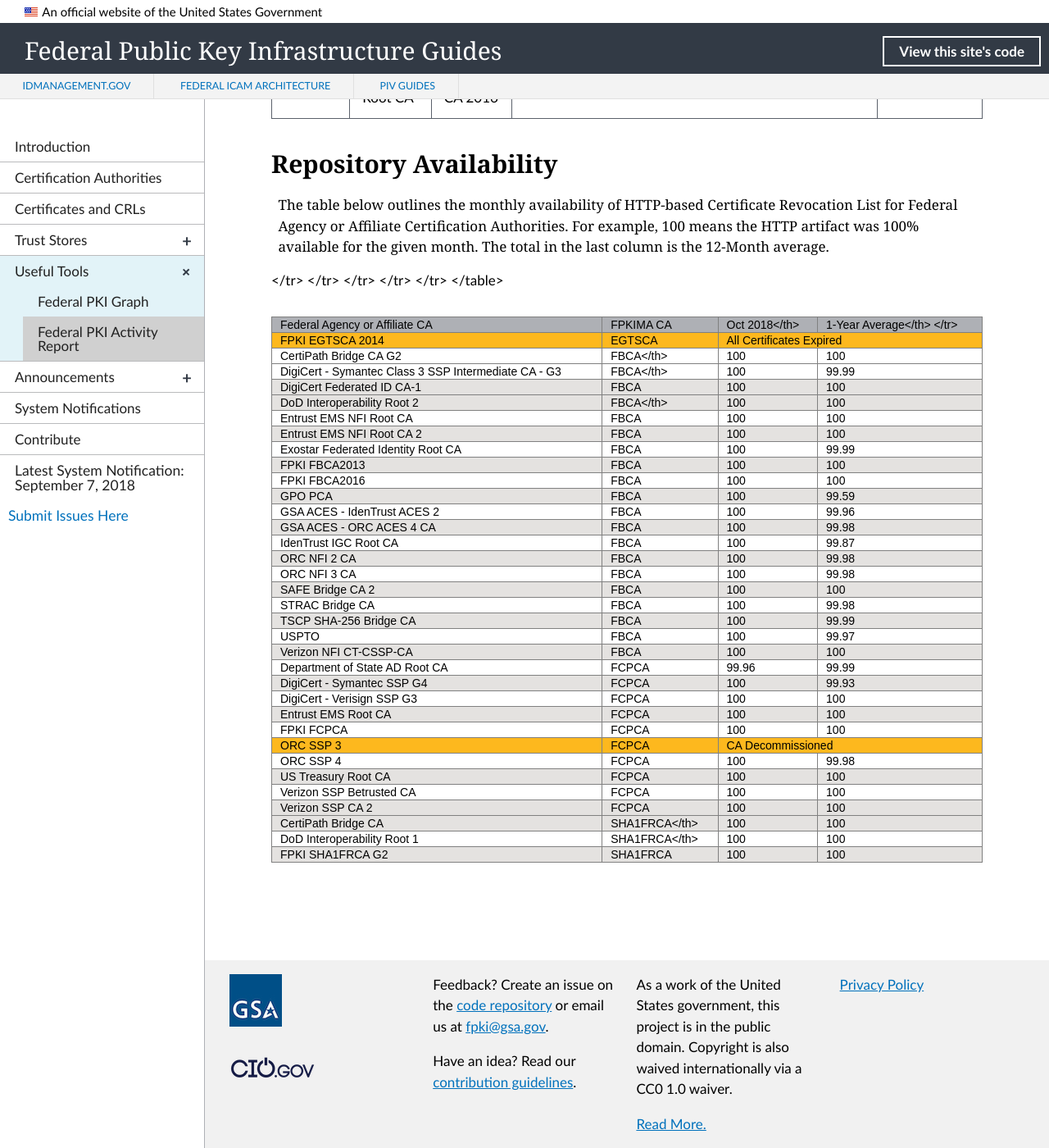
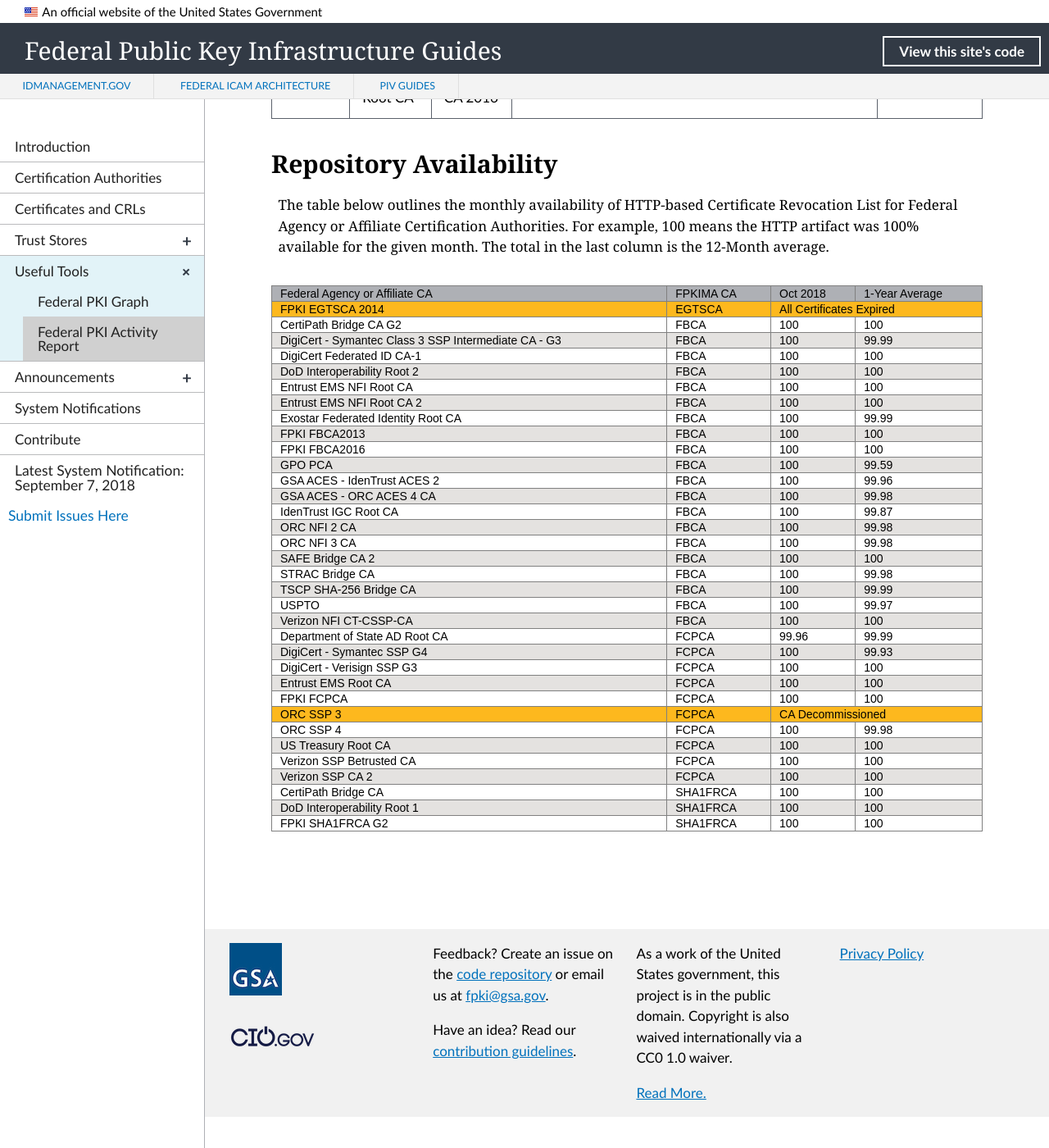
Before and after one commit to GSA/fpki-guides, a Jekyll site: the page built from _tools/03_fpki_activity_report.md, in a window 1280 px wide and 1400 px high, scrolled down 2929 px. Shown: the whole window at 82% size. Built offline with Jekyll 4.4.1, drawn with Linux system fonts in a browser that asks for light colours; nearby versions of some CDN libraries; library files that are not in the unit come from our copies; after the commit the page ends 4291 px from its top, so only the background shows below that.

Commit message:
Update alternating colors and brackets

```diff
--- a/_includes/fpkiar-repo-table.html
+++ b/_includes/fpkiar-repo-table.html
@@ -9,10 +9,10 @@
 </style>
 <table class="tg">
     <tr>
-        <th nowrap class="tg-llyw">Federal Agency or Affiliate CA</th>
-        <th nowrap class="tg-llyw">FPKIMA CA</th>
-        <td class="tg-llyw">Oct 2018</th>
-        <td class="tg-llyw">1-Year Average</th>
+        <th class="tg-llyw">Federal Agency or Affiliate CA</th>
+        <td class="tg-llyw">FPKIMA CA</td>
+        <td class="tg-llyw">Oct 2018</td>
+        <td class="tg-llyw">1-Year Average</td>
     </tr>
     <tr>
         <td class="tg-1i2r">FPKI EGTSCA 2014</td>
@@ -20,151 +20,151 @@
         <td class="tg-1i2r" colspan="13">All Certificates Expired</td>
     </tr>
     <tr>
-        <td nowrap class="tg-0pky">CertiPath Bridge CA G2</td>
-        <td class="tg-0pky">FBCA</th>
+        <td class="tg-0pky">CertiPath Bridge CA G2</td>
+        <td class="tg-0pky">FBCA</td>
         <td class="tg-0pky">100</td>
         <td class="tg-0pky">100</td>
     </tr>
     <tr>
-        <td nowrap class="tg-0pky">DigiCert - Symantec Class 3 SSP Intermediate CA - G3</td>
-        <td class="tg-0pky">FBCA</th>
-        <td class="tg-0pky">100</td>
-        <td class="tg-0pky">99.99</td>
+        <td class="tg-y698">DigiCert - Symantec Class 3 SSP Intermediate CA - G3</td>
+        <td class="tg-y698">FBCA</td>
+        <td class="tg-y698">100</td>
+        <td class="tg-y698">99.99</td>
     </tr>
     <tr>
-        <td nowrap class="tg-y698">DigiCert Federated ID CA-1</td>
+        <td class="tg-0pky">DigiCert Federated ID CA-1</td>
+        <td class="tg-0pky">FBCA</td>
+        <td class="tg-0pky">100</td>
+        <td class="tg-0pky">100</td>
+    </tr>
+    <tr>
+        <td class="tg-y698">DoD Interoperability Root 2</td>
         <td class="tg-y698">FBCA</td>
         <td class="tg-y698">100</td>
         <td class="tg-y698">100</td>
     </tr>
     <tr>
-        <td nowrap class="tg-y698">DoD Interoperability Root 2</td>
-        <td class="tg-y698">FBCA</th>
-        <td class="tg-y698">100</td>
-        <td class="tg-y698">100</td>
-    </tr>
-    <tr>
-        <td nowrap class="tg-0pky">Entrust EMS NFI Root CA</td>
+        <td class="tg-0pky">Entrust EMS NFI Root CA</td>
         <td class="tg-0pky">FBCA</td>
         <td class="tg-0pky">100</td>
         <td class="tg-0pky">100</td>
     </tr>
     <tr>
-        <td nowrap class="tg-y698">Entrust EMS NFI Root CA 2</td>
+        <td class="tg-y698">Entrust EMS NFI Root CA 2</td>
         <td class="tg-y698">FBCA</td>
         <td class="tg-y698">100</td>
         <td class="tg-y698">100</td>
     </tr>
     <tr>
-        <td nowrap class="tg-0pky">Exostar Federated Identity Root CA</td>
+        <td class="tg-0pky">Exostar Federated Identity Root CA</td>
         <td class="tg-0pky">FBCA</td>
         <td class="tg-0pky">100</td>
         <td class="tg-0pky">99.99</td>
     </tr>
     <tr>
-        <td nowrap class="tg-y698">FPKI FBCA2013</td>
+        <td class="tg-y698">FPKI FBCA2013</td>
         <td class="tg-y698">FBCA</td>
         <td class="tg-y698">100</td>
         <td class="tg-y698">100</td>
     </tr>
     <tr>
-        <td nowrap class="tg-0pky">FPKI FBCA2016</td>
+        <td class="tg-0pky">FPKI FBCA2016</td>
         <td class="tg-0pky">FBCA</td>
         <td class="tg-0pky">100</td>
         <td class="tg-0pky">100</td>
     </tr>
     <tr>
-        <td nowrap class="tg-y698">GPO PCA</td>
+        <td class="tg-y698">GPO PCA</td>
         <td class="tg-y698">FBCA</td>
         <td class="tg-y698">100</td>
         <td class="tg-y698">99.59</td>
     </tr>
     <tr>
-        <td nowrap class="tg-0pky">GSA ACES - IdenTrust ACES 2</td>
+        <td class="tg-0pky">GSA ACES - IdenTrust ACES 2</td>
         <td class="tg-0pky">FBCA</td>
         <td class="tg-0pky">100</td>
         <td class="tg-0pky">99.96</td>
     </tr>
     <tr>
-        <td nowrap class="tg-y698">GSA ACES - ORC ACES 4 CA</td>
+        <td class="tg-y698">GSA ACES - ORC ACES 4 CA</td>
         <td class="tg-y698">FBCA</td>
         <td class="tg-y698">100</td>
         <td class="tg-y698">99.98</td>
     </tr>
     <tr>
-        <td nowrap class="tg-0pky">IdenTrust IGC Root CA</td>
+        <td class="tg-0pky">IdenTrust IGC Root CA</td>
         <td class="tg-0pky">FBCA</td>
         <td class="tg-0pky">100</td>
         <td class="tg-0pky">99.87</td>
     </tr>
     <tr>
-        <td nowrap class="tg-y698">ORC NFI 2 CA</td>
+        <td class="tg-y698">ORC NFI 2 CA</td>
         <td class="tg-y698">FBCA</td>
         <td class="tg-y698">100</td>
         <td class="tg-y698">99.98</td>
     </tr>
     <tr>
-        <td nowrap class="tg-0pky">ORC NFI 3 CA</td>
+        <td class="tg-0pky">ORC NFI 3 CA</td>
         <td class="tg-0pky">FBCA</td>
         <td class="tg-0pky">100</td>
         <td class="tg-0pky">99.98</td>
     </tr>
     <tr>
-        <td nowrap class="tg-y698">SAFE Bridge CA 2</td>
+        <td class="tg-y698">SAFE Bridge CA 2</td>
         <td class="tg-y698">FBCA</td>
         <td class="tg-y698">100</td>
         <td class="tg-y698">100</td>
     </tr>
     <tr>
-        <td nowrap class="tg-0pky">STRAC Bridge CA</td>
+        <td class="tg-0pky">STRAC Bridge CA</td>
         <td class="tg-0pky">FBCA</td>
         <td class="tg-0pky">100</td>
         <td class="tg-0pky">99.98</td>
     </tr>
     <tr>
-        <td nowrap class="tg-y698">TSCP SHA-256 Bridge CA</td>
+        <td class="tg-y698">TSCP SHA-256 Bridge CA</td>
         <td class="tg-y698">FBCA</td>
         <td class="tg-y698">100</td>
         <td class="tg-y698">99.99</td>
     </tr>
     <tr>
-        <td nowrap class="tg-0pky">USPTO</td>
+        <td class="tg-0pky">USPTO</td>
         <td class="tg-0pky">FBCA</td>
         <td class="tg-0pky">100</td>
         <td class="tg-0pky">99.97</td>
     </tr>
     <tr>
-        <td nowrap class="tg-y698">Verizon NFI CT-CSSP-CA</td>
+        <td class="tg-y698">Verizon NFI CT-CSSP-CA</td>
         <td class="tg-y698">FBCA</td>
         <td class="tg-y698">100</td>
         <td class="tg-y698">100</td>
     </tr>
     <tr>
     <tr>
-        <td nowrap class="tg-0pky">Department of State AD Root CA</td>
+        <td class="tg-0pky">Department of State AD Root CA</td>
         <td class="tg-0pky">FCPCA</td>
         <td class="tg-0pky">99.96</td>
         <td class="tg-0pky">99.99</td>
     </tr>
     <tr>
-        <td nowrap class="tg-y698">DigiCert - Symantec SSP G4</td>
+        <td class="tg-y698">DigiCert - Symantec SSP G4</td>
         <td class="tg-y698">FCPCA</td>
         <td class="tg-y698">100</td>
         <td class="tg-y698">99.93</td>
     </tr>
     <tr>
-        <td nowrap class="tg-0pky">DigiCert - Verisign SSP G3</td>
+        <td class="tg-0pky">DigiCert - Verisign SSP G3</td>
         <td class="tg-0pky">FCPCA</td>
         <td class="tg-0pky">100</td>
         <td class="tg-0pky">100</td>
     </tr>
-        <td nowrap class="tg-y698">Entrust EMS Root CA</td>
+        <td class="tg-y698">Entrust EMS Root CA</td>
         <td class="tg-y698">FCPCA</td>
         <td class="tg-y698">100</td>
         <td class="tg-y698">100</td>
     </tr>
     <tr>
-        <td nowrap class="tg-0pky">FPKI FCPCA</td>
+        <td class="tg-0pky">FPKI FCPCA</td>
         <td class="tg-0pky">FCPCA</td>
         <td class="tg-0pky">100</td>
         <td class="tg-0pky">100</td>
@@ -175,45 +175,45 @@
         <td class="tg-1i2r" colspan="2">CA Decommissioned</td>
     </tr>
     <tr>
-        <td nowrap class="tg-0pky">ORC SSP 4</td>
+        <td class="tg-0pky">ORC SSP 4</td>
         <td class="tg-0pky">FCPCA</td>
         <td class="tg-0pky">100</td>
         <td class="tg-0pky">99.98</td>
     </tr>
     <tr>
-        <td nowrap class="tg-y698">US Treasury Root CA</td>
+        <td class="tg-y698">US Treasury Root CA</td>
         <td class="tg-y698">FCPCA</td>
         <td class="tg-y698">100</td>
         <td class="tg-y698">100</td>
     </tr>
     <tr>
-        <td nowrap class="tg-0pky">Verizon SSP Betrusted CA</td>
+        <td class="tg-0pky">Verizon SSP Betrusted CA</td>
         <td class="tg-0pky">FCPCA</td>
         <td class="tg-0pky">100</td>
         <td class="tg-0pky">100</td>
     </tr>
     <tr>
-        <td nowrap class="tg-y698">Verizon SSP CA 2</td>
+        <td class="tg-y698">Verizon SSP CA 2</td>
         <td class="tg-y698">FCPCA</td>
         <td class="tg-y698">100</td>
         <td class="tg-y698">100</td>
     </tr>
     <tr>
-        <td nowrap class="tg-y698">CertiPath Bridge CA</td>
-        <td class="tg-y698">SHA1FRCA</th>
+        <td class="tg-0pky">CertiPath Bridge CA</td>
+        <td class="tg-0pky">SHA1FRCA</td>
+        <td class="tg-0pky">100</td>
+        <td class="tg-0pky">100</td>
+    </tr>
+    <tr>
+        <td class="tg-y698">DoD Interoperability Root 1</td>
+        <td class="tg-y698">SHA1FRCA</td>
         <td class="tg-y698">100</td>
         <td class="tg-y698">100</td>
     </tr>
     <tr>
-        <td nowrap class="tg-0pky">DoD Interoperability Root 1</td>
-        <td class="tg-0pky">SHA1FRCA</th>
+        <td class="tg-0pky">FPKI SHA1FRCA G2</td>
+        <td class="tg-0pky">SHA1FRCA</td>
         <td class="tg-0pky">100</td>
         <td class="tg-0pky">100</td>
     </tr>
-    <tr>
-        <td nowrap class="tg-y698">FPKI SHA1FRCA G2</td>
-        <td class="tg-y698">SHA1FRCA</td>
-        <td class="tg-y698">100</td>
-        <td class="tg-y698">100</td>
-    </tr>
 </table>
```
